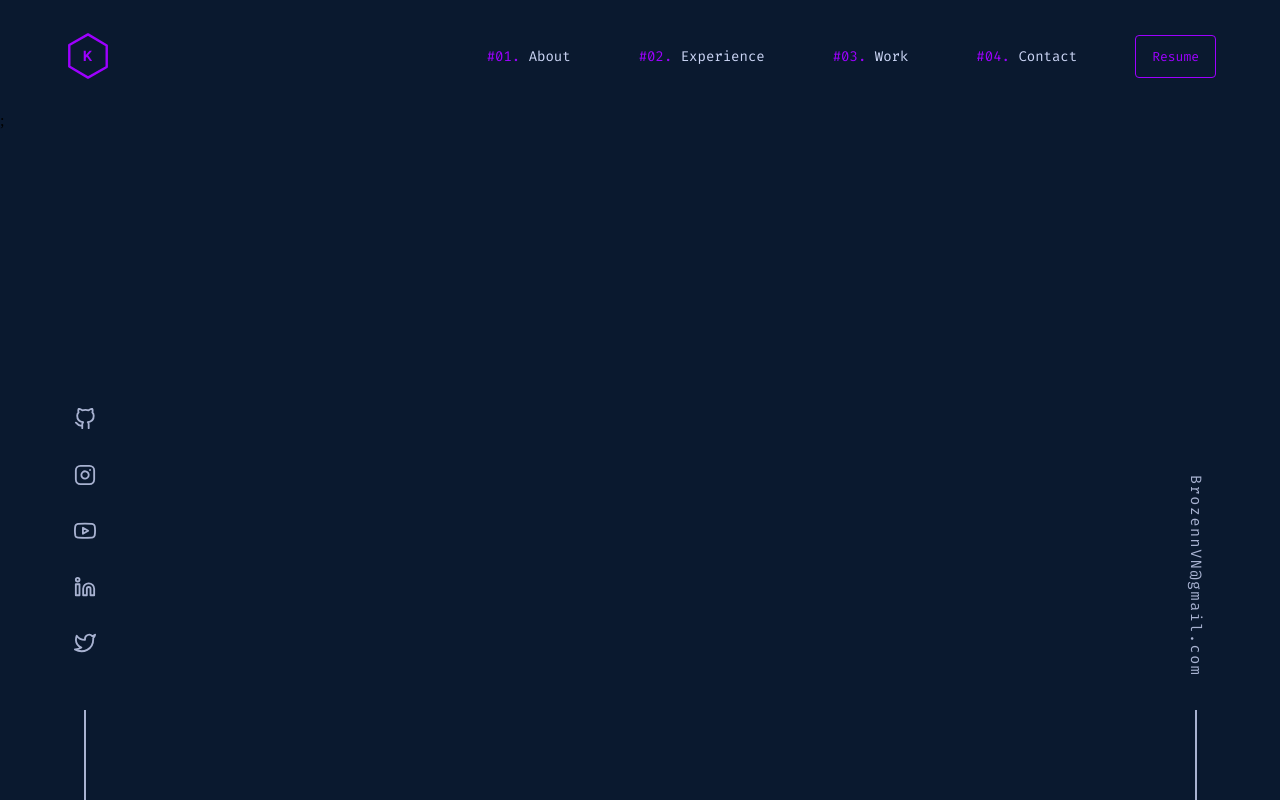
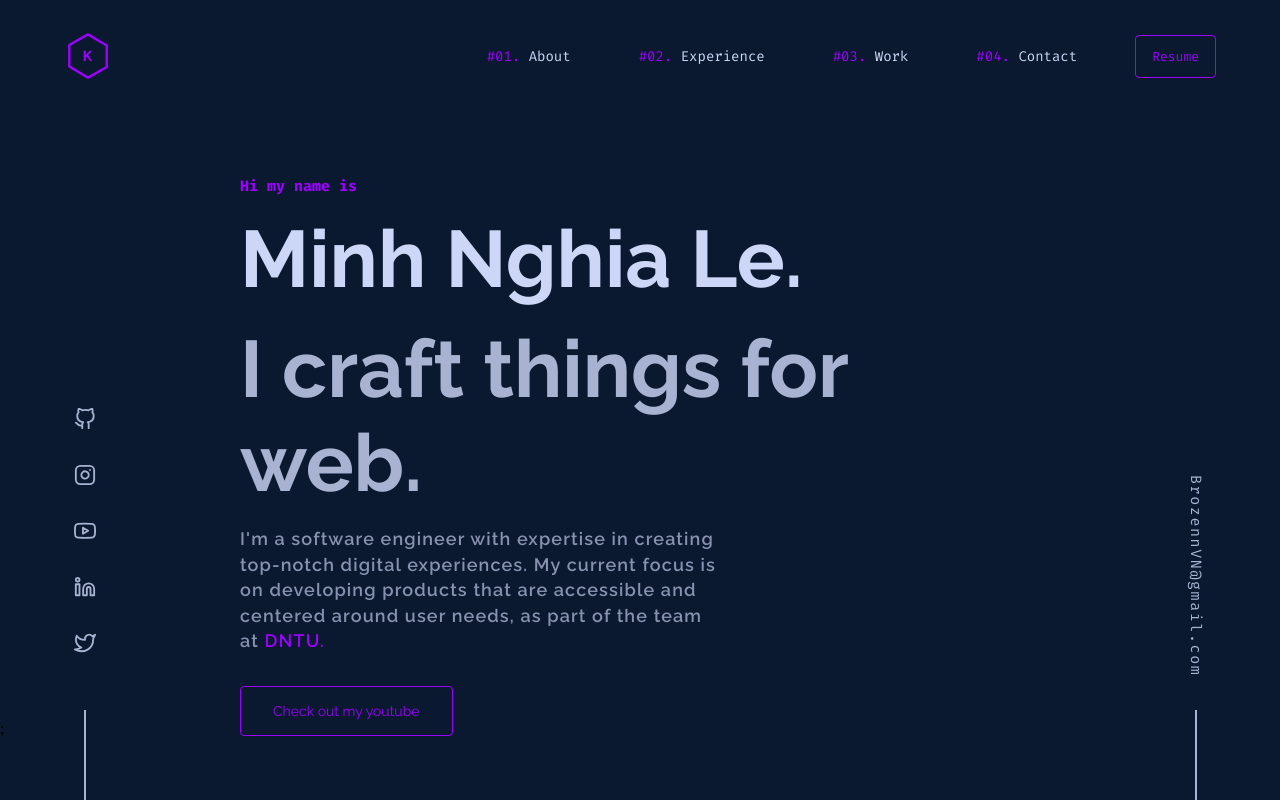
Before and after one commit to minhnghia2k3/nextjs-portfolio, a Next.js app: page / in a window 1280 px wide. Built offline with nearby package versions, Linux system fonts and the light colour scheme.

Commit message:
Complete hero section

```diff
--- a/src/pages/index.tsx
+++ b/src/pages/index.tsx
@@ -1,5 +1,6 @@
 import Email from '@/components/Email';
 import SocialIcons from '@/components/SocialIcons';
+import Hero from '@/sections/Hero';
 import Navbar from '@/sections/Navbar';
 import React from 'react';
 
@@ -10,6 +11,9 @@
       <Navbar />
       <SocialIcons />
       <Email />
+      <main>
+        <Hero />
+      </main>
     </div>
   );
 }
--- a/src/scss/_globals.scss
+++ b/src/scss/_globals.scss
@@ -7,3 +7,36 @@
     padding: 0;
     box-sizing: border-box;
 }
+
+.link {
+    display: inline-block;
+    text-decoration: none;
+    position: relative;
+    color: var(--theme-color);
+
+    &::after {
+        content: "";
+        position: absolute;
+        width: 100%;
+        transform: scaleX(0);
+        height: 0.5px;
+        bottom: 0;
+        left: 0;
+        background-color: var(--theme-color);
+        transform-origin: bottom right;
+        transition: transform 0.25s ease-out;
+    }
+
+    &:hover,
+    &:focus {
+        &::after {
+            transform: scaleX(1);
+            transform-origin: bottom left;
+        }
+    }
+
+    &:focus {
+        outline: none;
+    }
+
+}
--- /dev/null
+++ b/src/scss/_main.scss
@@ -0,0 +1,3 @@
+main {
+    margin: 0 15rem;
+}
--- a/src/scss/index.scss
+++ b/src/scss/index.scss
@@ -1,5 +1,5 @@
 @import "globals";
 @import "variables";
-
+@import "main";
 @import "components/index";
 @import "sections/index";
--- /dev/null
+++ b/src/scss/sections/_hero.scss
@@ -0,0 +1,45 @@
+.hero {
+    margin-top: 4rem;
+    display: flex;
+    flex-direction: column;
+    align-items: flex-start;
+    justify-content: center;
+    gap: 1rem;
+    min-height: 60vh;
+
+    &-title {
+        font-size: var(--tsm2);
+        color: var(--theme-color);
+        font-family: var(--fira-code);
+
+        &-large {
+            color: var(--light-slate);
+            font-family: var(--raleway);
+            font-size: var(--tgiant);
+        }
+
+        &-sub {
+            color: var(--lightest-slate)
+        }
+    }
+
+    &-text {
+        color: var(--slate);
+        font-family: var(--raleway);
+        font-weight: 600;
+        margin-right: 40%;
+        letter-spacing: 0.07rem;
+        line-height: 1.6rem;
+        font-size: var(--tlarge);
+    }
+
+    &-button {
+        margin-top: 2rem;
+
+        .btn {
+            padding: 1rem 2rem;
+            font-size: var(--tsm1);
+            font-family: var(--raleway);
+        }
+    }
+}
--- a/src/scss/sections/_index.scss
+++ b/src/scss/sections/_index.scss
@@ -1 +1,2 @@
-@import "navbar"
+@import "navbar";
+@import "hero";
--- /dev/null
+++ b/src/sections/Hero.tsx
@@ -0,0 +1,26 @@
+import Button from '@/components/Button';
+import Link from 'next/link';
+import React from 'react';
+
+function Hero() {
+    return (
+        <div className='hero'>
+            <h1 className='hero-title'>Hi my name is</h1>
+            <h2 className='hero-title-large'>Minh Nghia Le.</h2>
+            <h3 className='hero-title-large hero-title-sub'>I craft things for web.</h3>
+            <p className='hero-text'>
+                I&apos;m a software engineer with expertise in creating top-notch
+                digital experiences. My current focus is on developing products that are
+                accessible and centered around user needs, as part of the team at&nbsp;
+                <Link href="/" target="_blank" className="link">
+                    DNTU.
+                </Link>
+            </p>
+            <div className="hero-button">
+                <Button text="Check out my youtube" link="/" />
+            </div>
+        </div>
+    );
+}
+
+export default Hero;
```
